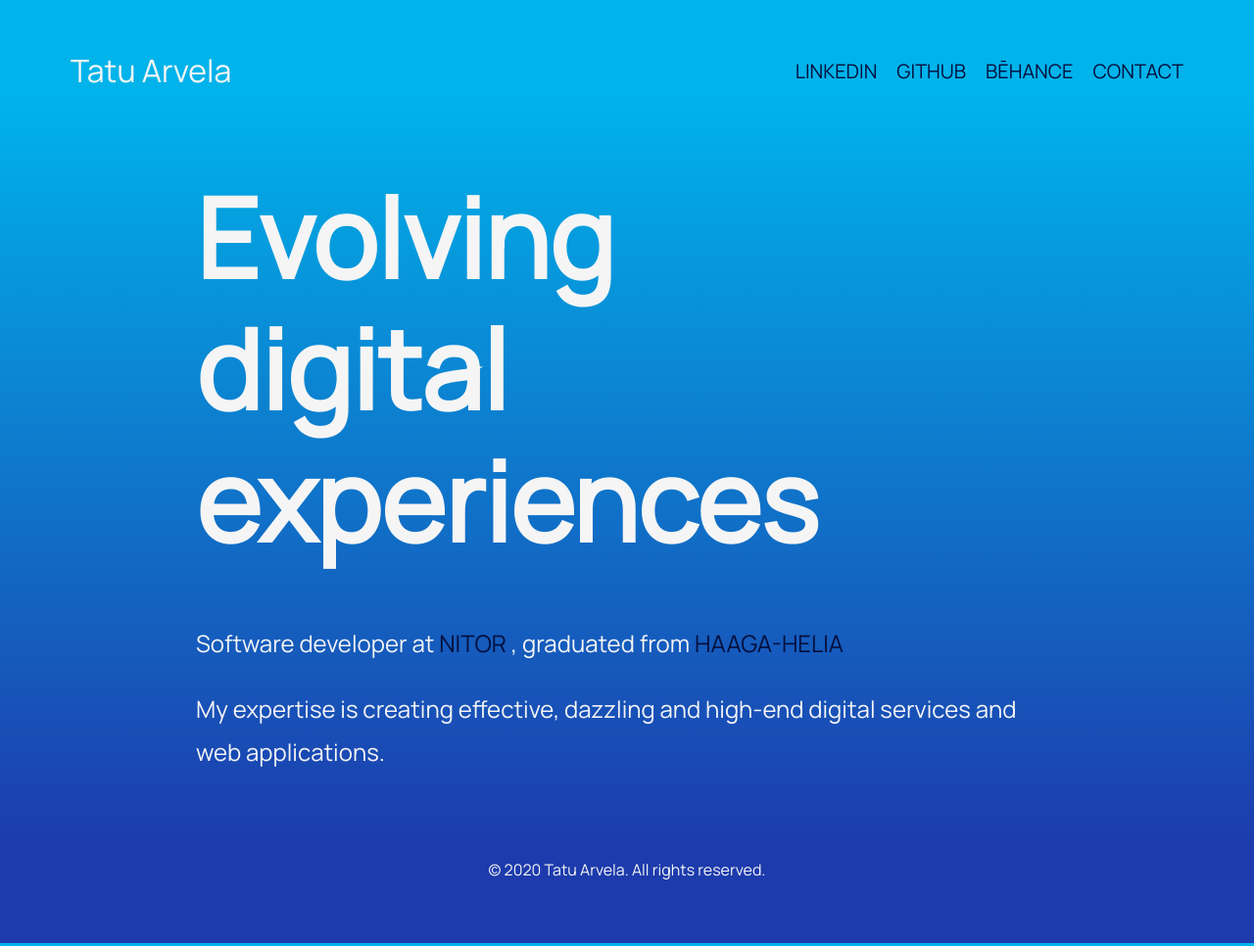
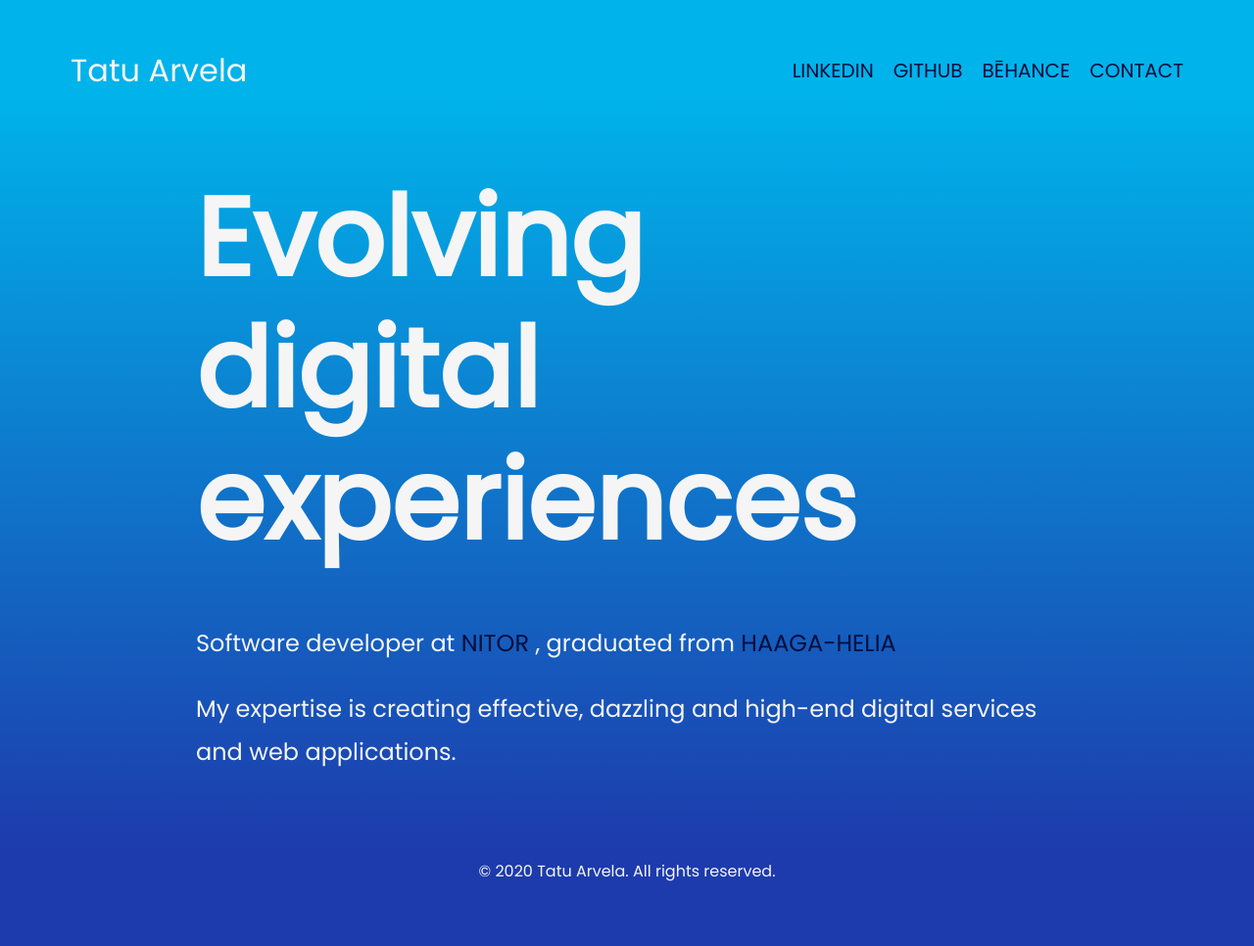
Before and after one commit to TatuArvela/tatuarvela.dev, a Jekyll site: the page built from index.md, in a window 1280 px wide. Shown: the whole page at 98% size. Built offline with Jekyll 4.4.1, drawn with Linux system fonts in a browser that asks for light colours.

Commit message:
Switch font to Poppins

```diff
--- a/_includes/Head.html
+++ b/_includes/Head.html
@@ -54,7 +54,7 @@
 
   <!-- Styles -->
   <link
-    href="https://fonts.googleapis.com/css2?family=Manrope&display=swap"
+    href="https://fonts.googleapis.com/css2?family=Poppins&display=swap"
     rel="stylesheet"
   />
   <link
--- a/_scss/_variables.scss
+++ b/_scss/_variables.scss
@@ -11,7 +11,7 @@ $border-width: 2px;
 $link-bg: transparent;
 $link-color: $primary;
 
-$font-family-sans-serif: 'Manrope', -apple-system, 'BlinkMacSystemFont',
+$font-family-sans-serif: 'Poppins', -apple-system, 'BlinkMacSystemFont',
   'Segoe UI', 'Roboto', 'Helvetica Neue', 'Arial', sans-serif,
   'Apple Color Emoji', 'Segoe UI Emoji', 'Segoe UI Symbol', 'Noto Color Emoji';
 
```
